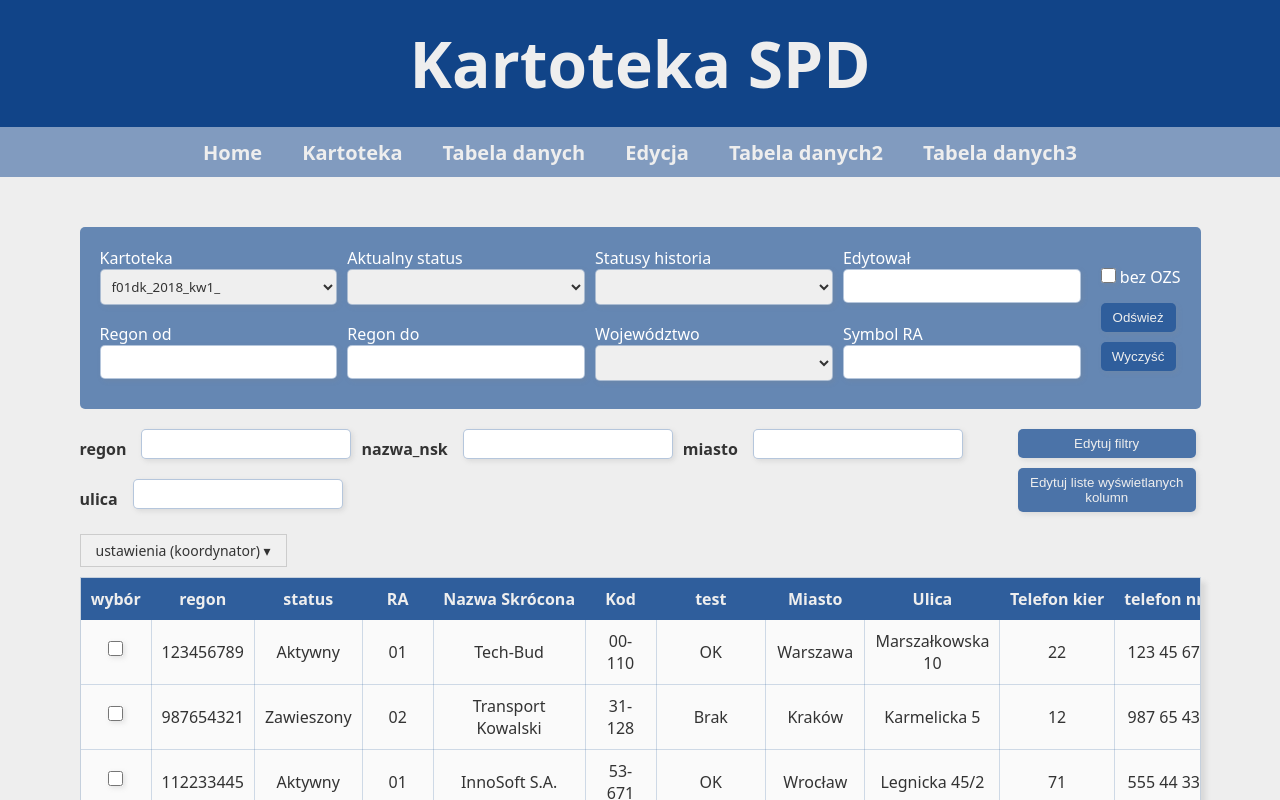
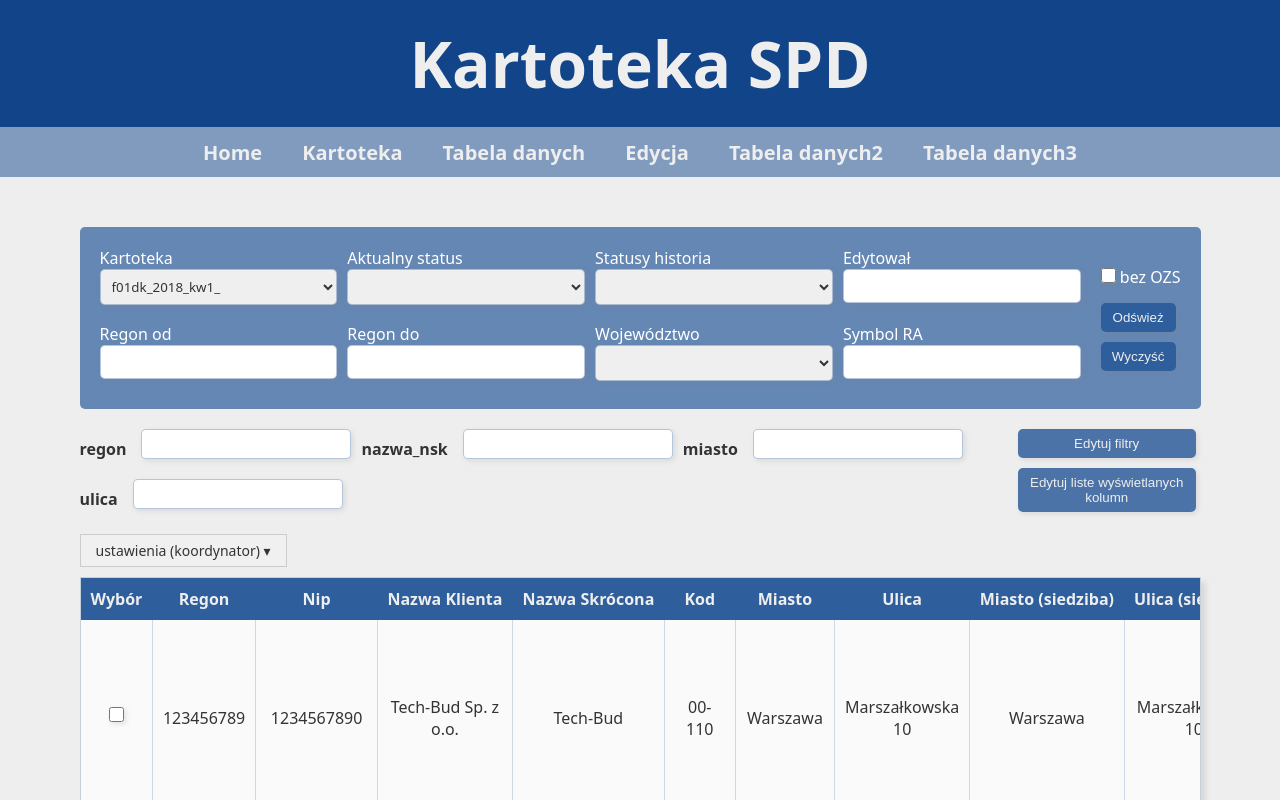
Before and after one commit to N1k1f0r/Praktyka, a React (Vite) app: page /tabela3 in a window 1280 px wide. Shown: the top 800 px of the page. Built offline with nearby package versions, Linux system fonts and the light colour scheme.

Commit message:
fix table view

```diff
--- a/src/pages/Tabela3.jsx
+++ b/src/pages/Tabela3.jsx
@@ -52,15 +52,22 @@ function Tabela3({ data }) {
         return ()=>document.removeEventListener("mousedown",handleClickOutside)
     },[menuRef])
 
-    const columns = useMemo(() => [
-        {
-            id: 'wybor',
-            header: 'wybór',
-            cell: () => <input type="checkbox" />,
-            enableSorting: false,
-        },
-        { header: 'regon', accessorKey: 'regon' },
-        {
+    const columns = useMemo(() =>{
+        if(!data||data.length===0) return[]
+        const jsonKeys = Object.keys(data[0])
+        const customHeaders ={
+            nazwa_nk:'Nazwa Klienta',
+            nazwa_nsk:'Nazwa Skrócona',
+            kodPocztowy:'Kod',
+            tl_kier: 'Telefon kier',
+            telefon: 'Email OZS',
+            miasto_s: 'Miasto (siedziba)',
+            ulica_s: 'Ulica (siedziba)'
+        }
+
+        const autoGeneratedColumns=jsonKeys.map(key=>{
+            if(key==='status'){
+                return{
                     header: 'status',
                     accessorKey: 'status',
                     cell:({row,getValue})=>{
@@ -88,18 +95,23 @@ function Tabela3({ data }) {
                             </select>
                         )
                     }
+                }
+            }
+            return {
+                header: customHeaders[key] || key.charAt(0).toUpperCase()+key.slice(1),
+                accessorKey: key
+            }
+        })
+        return [
+            {
+                id:'wybor',
+                header:'Wybór',
+                cell:()=> <input type='checkbox'/>,
+                enableSorting:false
             },
-        { header: 'RA', accessorKey: 'ra' },
-        { header: 'Nazwa Skrócona', accessorKey: 'nazwa_nsk' },
-        { header: 'Kod', accessorKey: 'kodPocztowy' },
-        { header: 'test', accessorKey: 'test' },
-        { header: 'Miasto', accessorKey: 'miasto' },
-        { header: 'Ulica', accessorKey: 'ulica' },
-        { header: 'Telefon kier', accessorKey: 'tl_kier' },
-        { header: 'telefon nr', accessorKey: 'telefon' },
-        { header: 'Email OZS', accessorKey: 'email_ozs' },
-    ], [isStatusEditing, editedStatuses]);
-
+            ...autoGeneratedColumns
+        ]
+    }, [data, isStatusEditing, editedStatuses])
     const table = useReactTable({
         data: data || [],
         columns,
```
Lines whose indentation alone changed are shown as unchanged.
